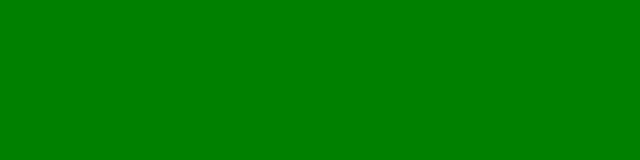
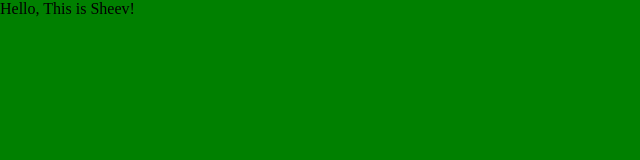
Before and after one commit to Shiva-Moeini/project, a plain HTML site: page index.html in a window 1280 px wide. Shown: the whole page, without its empty margins (0-640 px from the left). Drawn offline with Linux system fonts and the light colour scheme.

Commit message:
Update index.html

```diff
--- a/index.html
+++ b/index.html
@@ -7,6 +7,6 @@
     <link rel="stylesheet" href="./style.css"
 </head>
 <body>
-
+    Hello, This is Sheev!
 </body>
 </html>
```
